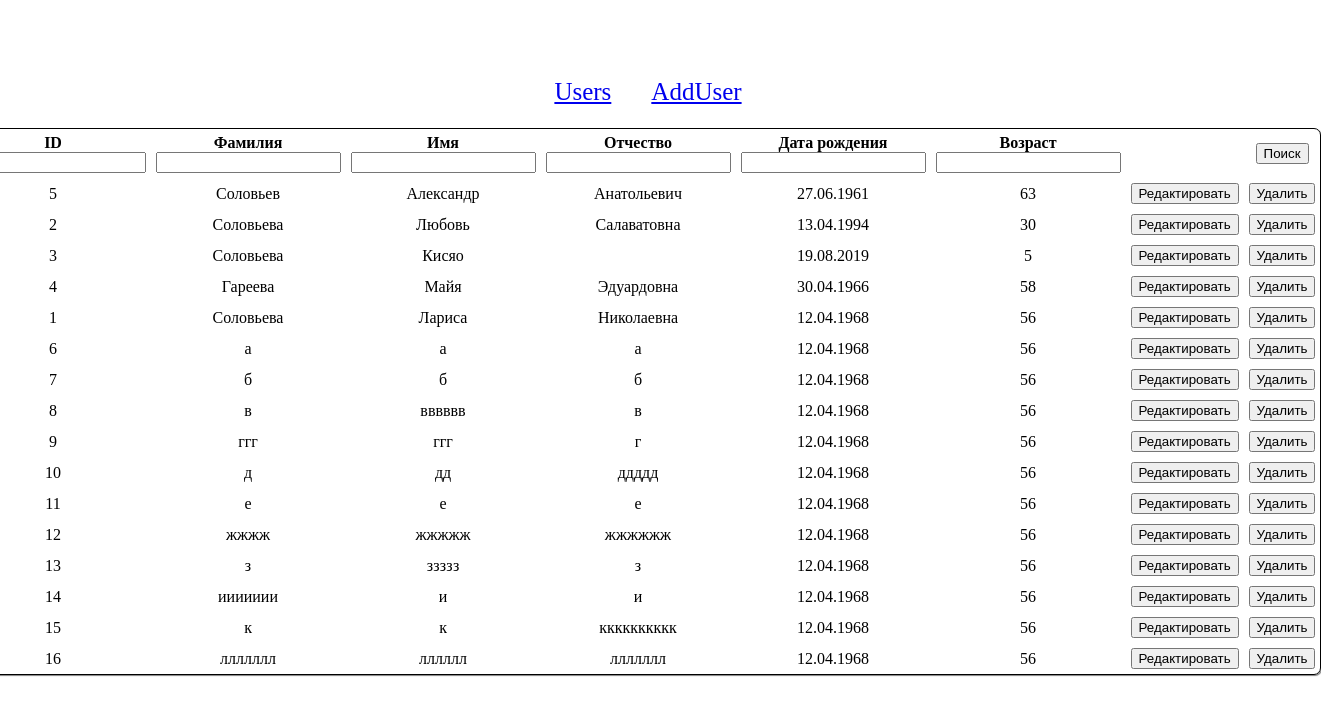
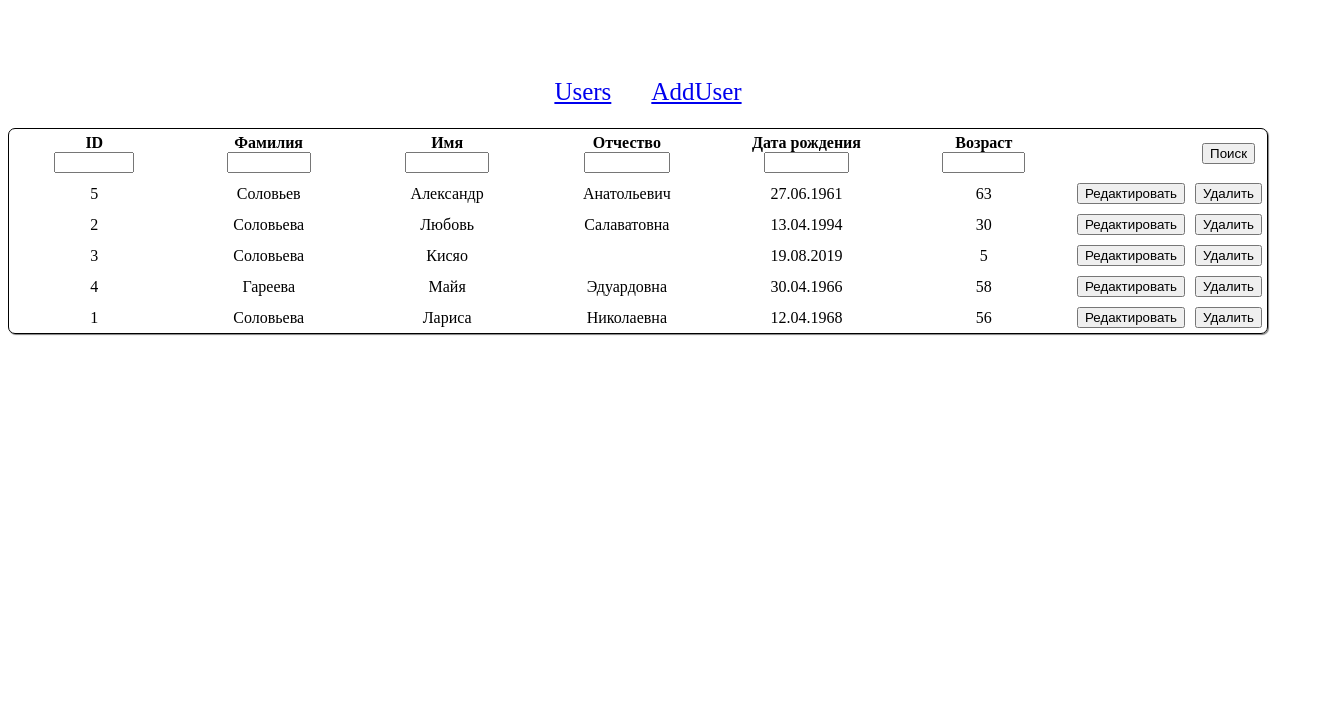
Before and after one commit to SLiubovS/vue-project-ts, a Vue app: page / in a window 1280 px wide. Shown: the top 714 px of the page, 1321 px wide, since content can reach past the window. Built offline with nearby package versions, Linux system fonts and the light colour scheme.

Commit message:
форматирование

```diff
--- a/src/components/Users.vue
+++ b/src/components/Users.vue
@@ -144,35 +144,12 @@ function userDelete(id: number): void {
   usersStore.remove(id);
 };
 
-
-
-
-
-
-// users - это копия useUSersStore
-// inputId - это поле input который должен делать поиск по id
-
-// const listUsers = ref([]);
-
-//const userId = ref();
-//const valueId = [];
-
-// function search() {
-
-//   if (inputId.value.length > 0) {
-//     users.value = usersStore.users.filter(user => user.id == inputId.value); // приравниваем и отображаем значение только тому, что находит по фильтру
-//   }
-//   else {
-//     users.value = usersStore.users; // сбрасываем список до значения useUsersStore
-//   }
-// }
-
-// const array = [];
-
 const inputId = ref<number>();
 const inputLastName = ref<string>();
 const inputFirstName = ref<string>();
 const inputSurName = ref<string>();
+const inputBirthday = ref<string>();
+const inputAge = ref<number>();
 
 function searchByInputId() {
   if (inputId.value.length > 0) {
@@ -205,6 +182,19 @@ if (inputSurName.value.length > 0) {
   }
 }
 
+function searchByInputBirthday(): Date {
+
+}
+
+function searchByInputAge() {
+  if (inputAge.value.length > 0) {
+    users.value = usersStore.users.filter(user => user.age == inputAge.value);
+  }
+  else {
+    users.value = usersStore.users;
+  }
+}
+
 </script>
 
 <template>
@@ -215,50 +205,42 @@ if (inputSurName.value.length > 0) {
           <th class="users-table__elem users-table__elem_padding-align" scope="col">
             <div @click="sortById">ID</div>
             <div>
-              <input class="users-table__elem users-table__elem_outline"
-              v-model="inputId"
-              @input="searchByInputId"
-              >
+              <input class="users-table__elem users-table__elem_outline" v-model="inputId" @input="searchByInputId">
             </div>
           </th>
           <th class="users-table__elem users-table__elem_padding-align" scope="col">
             <div @click="sortByLastName">Фамилия</div>
             <div>
-              <input class="users-table__elem users-table__elem_outline"
-              v-model="inputLastName"
-              @input="searchByInputName"
-              >
+              <input class="users-table__elem users-table__elem_outline" v-model="inputLastName"
+                @input="searchByInputName">
             </div>
           </th>
           <th class="users-table__elem users-table__elem_padding-align" scope="col">
             <div @click="sortByFirstName">Имя</div>
             <div>
-              <input class="users-table__elem users-table__elem_outline"
-              v-model="inputFirstName"
-              @input="searchByInputName"
-              >
+              <input class="users-table__elem users-table__elem_outline" v-model="inputFirstName"
+                @input="searchByInputName">
             </div>
           </th>
           <th class="users-table__elem users-table__elem_padding-align" scope="col">
             <div @click="sortBySurName">Отчество</div>
             <div>
-              <input class="users-table__elem users-table__elem_outline"
-              v-model="inputSurName"
-              @input="searchByInputName"
-              >
+              <input class="users-table__elem users-table__elem_outline" v-model="inputSurName"
+                @input="searchByInputName">
             </div>
           </th>
 
           <th class="users-table__elem users-table__elem_padding-align" scope="col">
             <div @click="sortByBirthday">Дата рождения</div>
             <div>
-              <input class="users-table__elem users-table__elem_outline">
+              <input class="users-table__elem users-table__elem_outline" v-model="inputBirthday"
+                @input="searchByInputBirthday">
             </div>
           </th>
           <th class="users-table__elem users-table__elem_padding-align" scope="col">
             <div @click="sortByAge">Возраст</div>
             <div>
-              <input class="users-table__elem users-table__elem_outline">
+              <input class="users-table__elem users-table__elem_outline" v-model="inputAge" @input="searchByInputAge">
             </div>
           </th>
           <th scope="col"></th>
@@ -329,5 +311,8 @@ if (inputSurName.value.length > 0) {
 
 .users-table__elem_outline {
   outline: none;
+  box-sizing: border-box;
+  width: 50%;
+  text-align: center;
 }
 </style>
--- a/src/storages/useUsersStore.ts
+++ b/src/storages/useUsersStore.ts
@@ -12,17 +12,6 @@ export const useUsersStore = defineStore('users-store', () => {
         new User(3, "Кисяо", "Соловьева", "", new Date("2019, 08, 19")),
         new User(4, "Майя", "Гареева", "Эдуардовна", new Date("1966, 04, 30")),
         new User(1, "Лариса", "Соловьева", "Николаевна", new Date("1968, 04, 12")),
-        new User(6, "a", "a", "a", new Date("1968, 04, 12")),
-        new User(7, "б", "б", "б", new Date("1968, 04, 12")),
-        new User(8, "вввввв", "в", "в", new Date("1968, 04, 12")),
-        new User(9, "ггг", "ггг", "г", new Date("1968, 04, 12")),
-        new User(10, "дд", "д", "ддддд", new Date("1968, 04, 12")),
-        new User(11, "е", "е", "е", new Date("1968, 04, 12")),
-        new User(12, "жжжжж", "жжжж", "жжжжжж", new Date("1968, 04, 12")),
-        new User(13, "ззззз", "з", "з", new Date("1968, 04, 12")),
-        new User(14, "и", "иииииии", "и", new Date("1968, 04, 12")),
-        new User(15, "к", "к", "кккккккккк", new Date("1968, 04, 12")),
-        new User(16, "лллллл", "ллллллл", "ллллллл", new Date("1968, 04, 12")),
     ])
 
     function getMaxId(): number {
```
Lines whose indentation alone changed are shown as unchanged.
